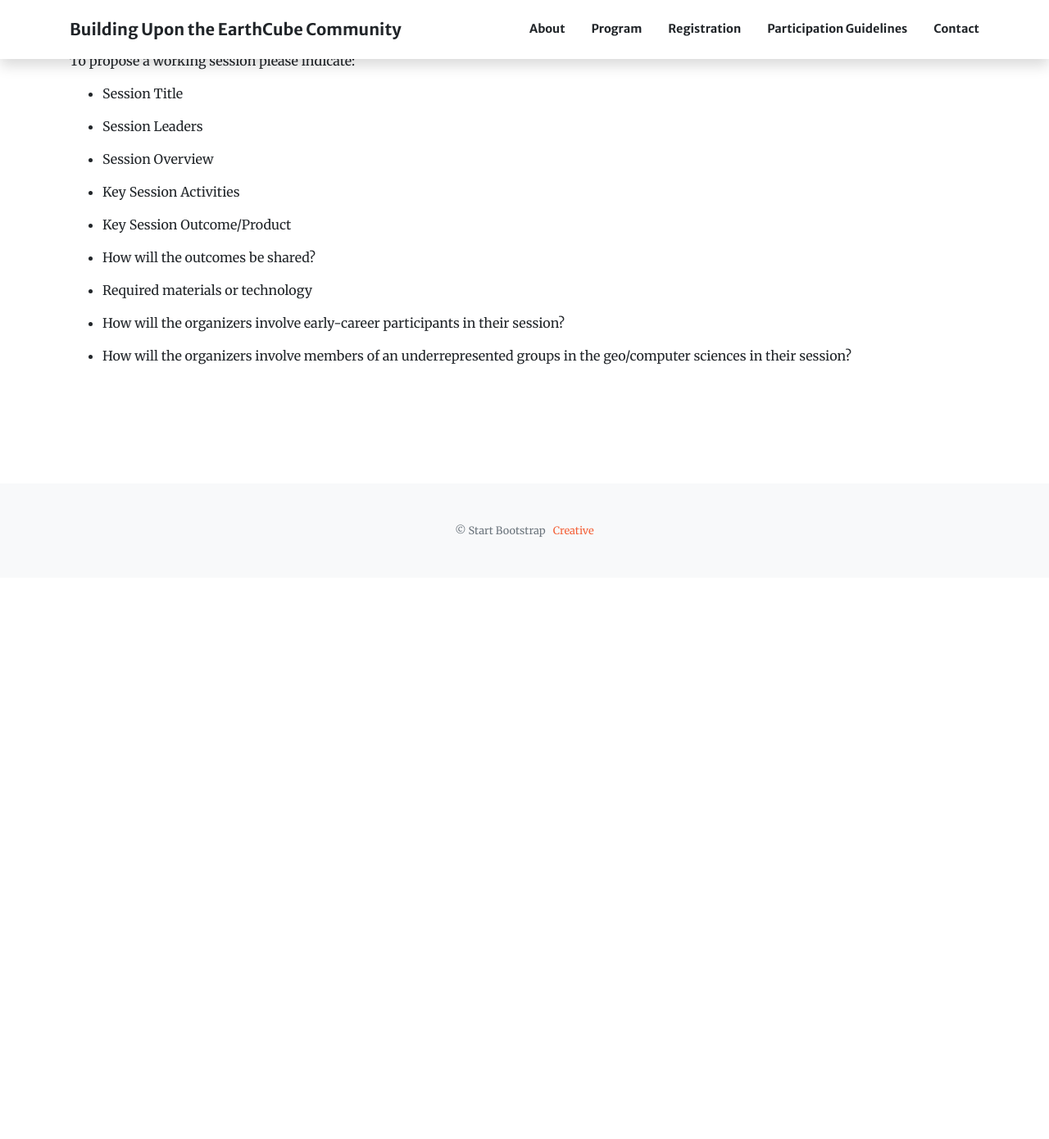
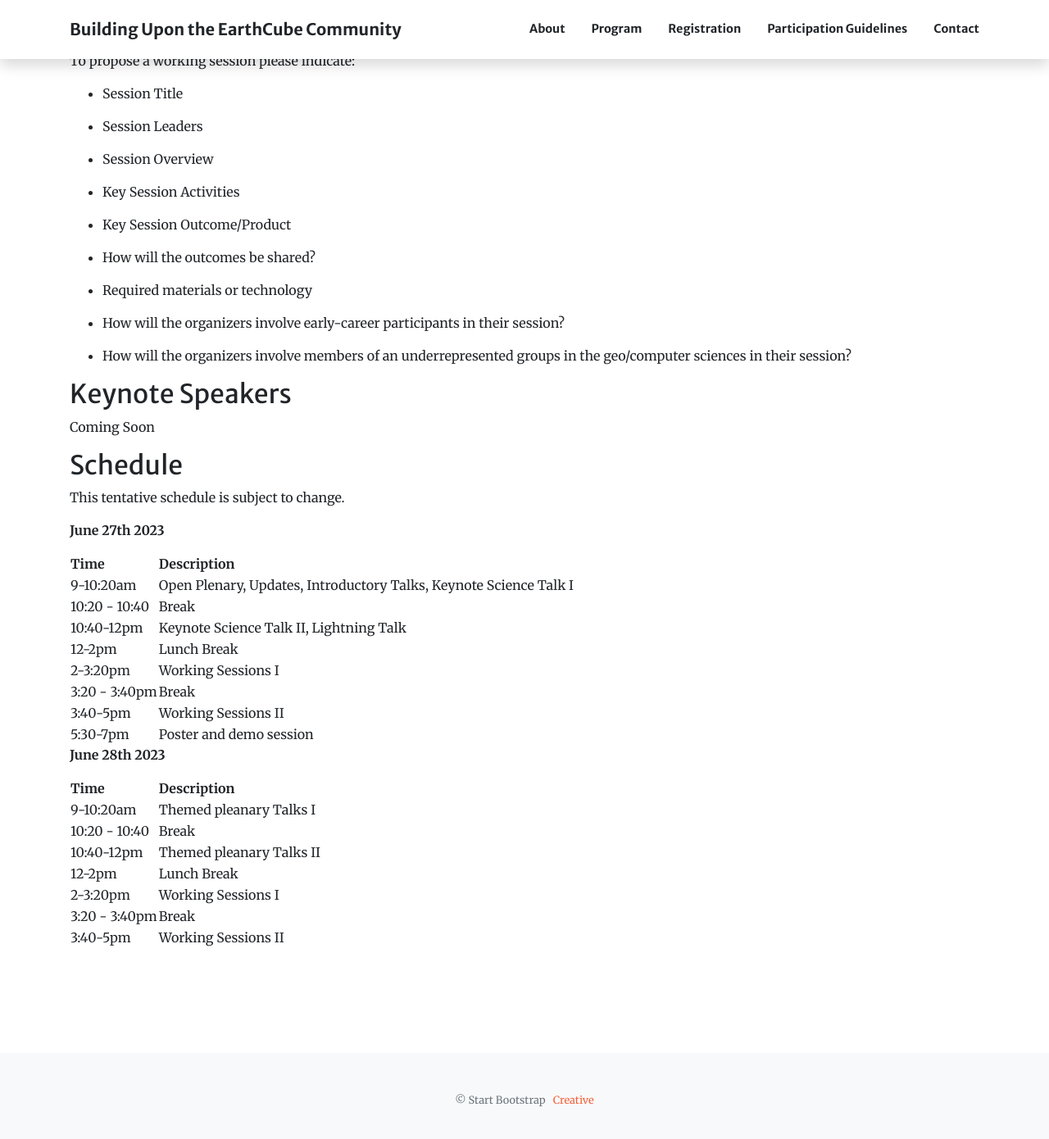
Before and after one commit to isi-usc-edu/building-upon-the-earthcube-community, a Jekyll site: the page built from program.md, in a window 1280 px wide and 1400 px high, scrolled down 1365 px. Shown: the top 1390 px of the window at 82% size. Built offline with Jekyll 4.4.1, drawn with Linux system fonts in a browser that asks for light colours; before the commit the page ends 2070 px from its top, so only the background shows below that.

Commit message:
Update program.md

```diff
--- a/program.md
+++ b/program.md
@@ -76,3 +76,36 @@ To propose a working session please indicate:
 * How will the organizers involve early-career participants in their session?
 
 * How will the organizers involve members of an underrepresented groups in the geo/computer sciences in their session?
+
+## <a name='keynote'> Keynote Speakers </a>
+
+Coming Soon
+
+## <a name='schedule'> Schedule </a>
+
+This tentative schedule is subject to change.
+
+**June 27th 2023**
+
+| Time     | Description |
+| ----------- | ----------- |
+| 9-10:20am     | Open Plenary, Updates, Introductory Talks, Keynote Science Talk I     |
+| 10:20 - 10:40 | Break
+| 10:40-12pm   | Keynote Science Talk II, Lightning Talk       |
+|12-2pm| Lunch Break|
+|2-3:20pm| Working Sessions I|
+|3:20 - 3:40pm | Break|
+|3:40-5pm| Working Sessions II|
+|5:30-7pm| Poster and demo session|
+
+**June 28th 2023**
+
+| Time     | Description |
+| ----------- | ----------- |
+| 9-10:20am     | Themed pleanary Talks I     |
+| 10:20 - 10:40 | Break
+| 10:40-12pm   | Themed pleanary Talks II       |
+|12-2pm| Lunch Break|
+|2-3:20pm| Working Sessions I|
+|3:20 - 3:40pm | Break|
+|3:40-5pm| Working Sessions II|
```
